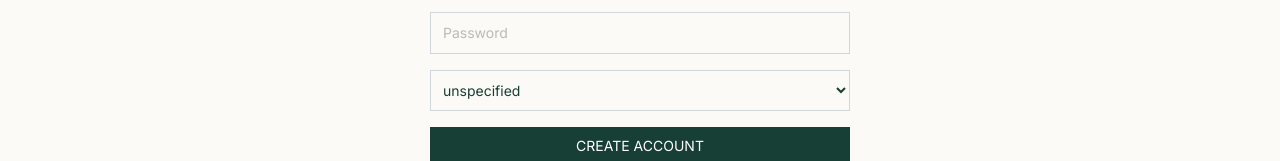
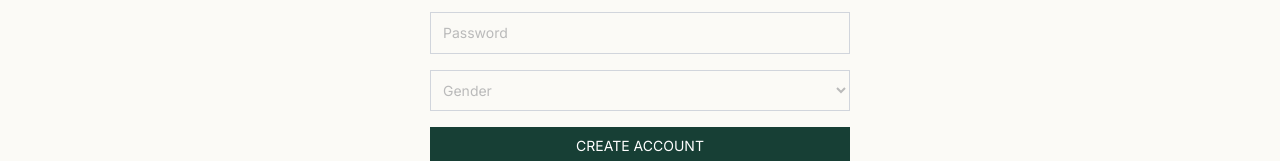
Before and after one commit to easazade/teashop, a React (Vite) app: page /signup in a window 1280 px wide. Shown: the part 566-727 px from the top of the page. Built offline with nearby package versions, Linux system fonts and the light colour scheme.

Commit message:
Finish Selector

```diff
--- a/src/components/Selector.tsx
+++ b/src/components/Selector.tsx
@@ -1,24 +1,44 @@
-import type { ComponentPropsWithoutRef } from 'react'
+import { useId, type ComponentPropsWithoutRef } from 'react'
 import { cn } from '../utils/functions'
 
 type SelectorProps = ComponentPropsWithoutRef<'select'> & {
-  selectedIndex: number
+  selectedIndex?: number
+  placeholder: string
   options: Array<any>
   getName: (index: number) => string
   minWidth?: number
 }
 
-export function Selector({ selectedIndex, options, getName, minWidth, ...props }: SelectorProps) {
+export function Selector({
+  selectedIndex,
+  options,
+  placeholder,
+  id,
+  getName,
+  minWidth,
+  className,
+  ...props
+}: SelectorProps) {
+  const generatedId = useId()
+  const inputId = id ?? generatedId
+
   return (
+    <div className="relative" style={{ minWidth }}>
       <select
         {...props}
-      value={selectedIndex}
-      style={{ minWidth }}
+        id={inputId}
+        value={selectedIndex ?? ''}
         className={cn(
-        'border px-2 py-2.5 text-sm transition-colors outline-none',
-        'focus:border-primary border-gray-300'
+          'w-full border px-2 py-2.5 text-sm transition-colors outline-none',
+          'focus:border-primary border-gray-300',
+          selectedIndex === undefined ? 'text-gray-text' : 'text-text',
+          className
         )}
       >
+        <option value="" disabled>
+          {placeholder}
+        </option>
+
         {options.map((_, index) => {
           return (
             <option key={index} value={index}>
@@ -27,5 +47,17 @@ export function Selector({ selectedIndex, options, getName, minWidth, ...props }
           )
         })}
       </select>
+
+      {placeholder && selectedIndex !== undefined && (
+        <label
+          htmlFor={inputId}
+          className={cn(
+            'bg-background text-gray-text pointer-events-none absolute inset-s-3 top-0 -translate-y-1/2 px-1 text-xs'
+          )}
+        >
+          {placeholder}
+        </label>
+      )}
+    </div>
   )
 }
--- a/src/pages/auth/SignUpPage.tsx
+++ b/src/pages/auth/SignUpPage.tsx
@@ -11,9 +11,9 @@ export default function SignUpPage() {
   const [email, setEmail] = useState('')
   const [password, setPassword] = useState('')
 
-  const genderOptions = ['unspecified', 'male', 'female']
+  const genderOptions = ['male', 'female']
 
-  const [genderIndex, setGenderIndex] = useState(-1)
+  const [genderIndex, setGenderIndex] = useState<number>()
 
   return (
     <PageLayout title="Login" className="gap-4 p-54">
@@ -49,10 +49,11 @@ export default function SignUpPage() {
         selectedIndex={genderIndex}
         options={genderOptions}
         minWidth={420}
+        placeholder="Gender"
         getName={(genderIndex) => genderOptions[genderIndex]}
         onChange={(selectedIndex) => {
           const index = tryParseInt(selectedIndex.target.value)
-          if (index != null) {
+          if (index !== null) {
             setGenderIndex(index)
           }
         }}
```
Lines whose indentation alone changed are shown as unchanged.
